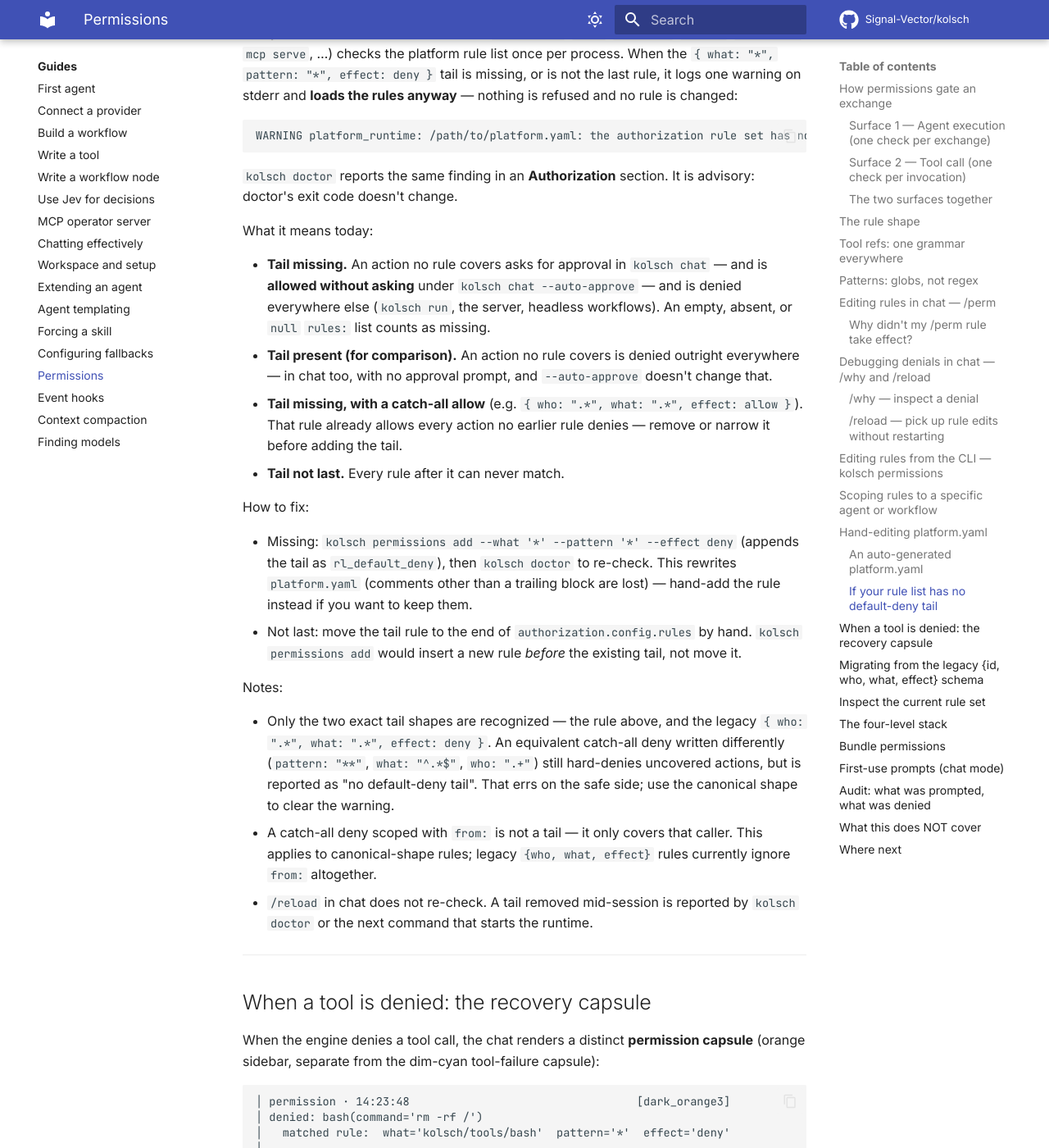
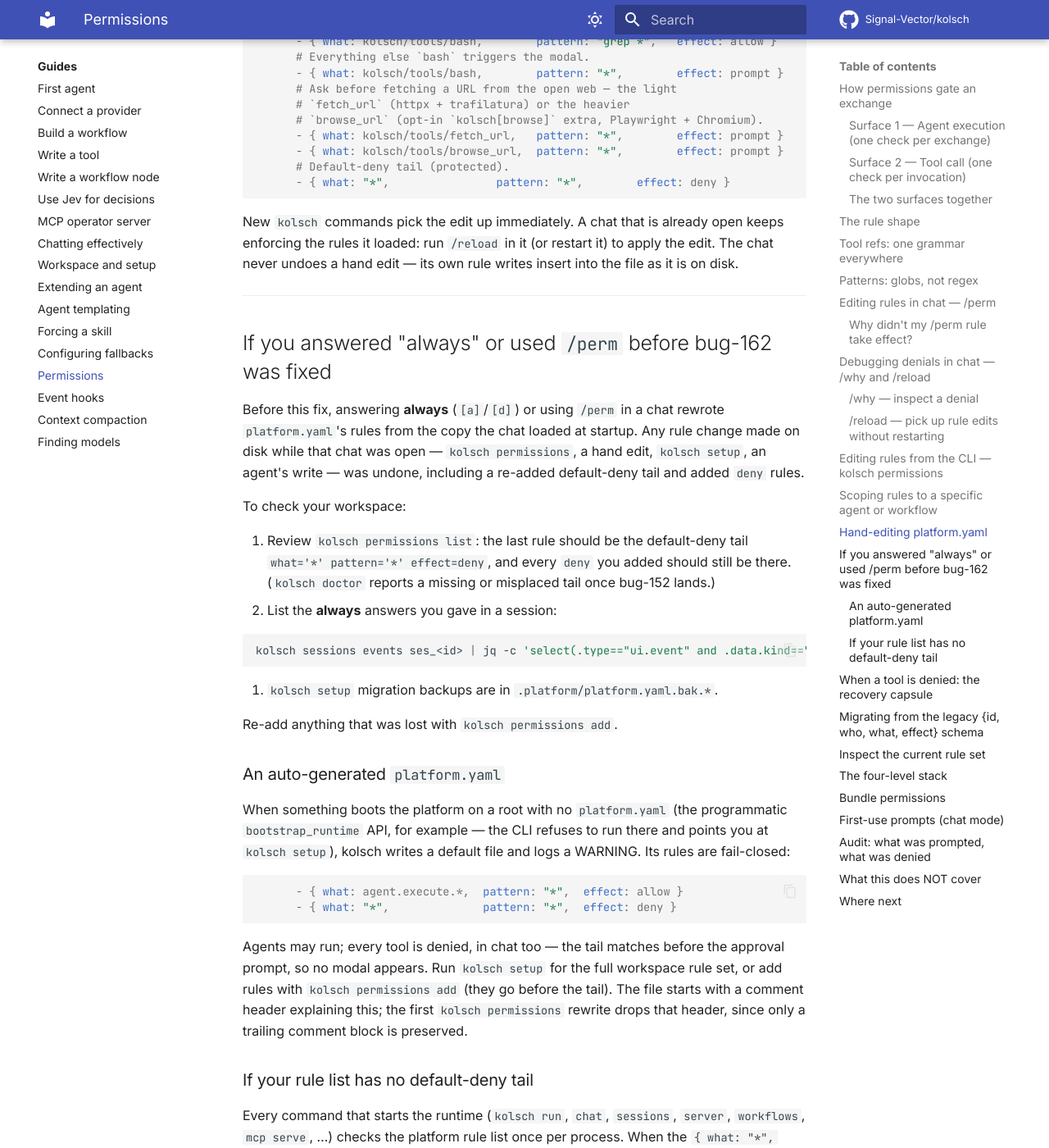
Before and after one commit to Signal-Vector/kolsch, an MkDocs documentation site: the page built from docs/how-to/permissions.md, in a window 1280 px wide and 1400 px high, scrolled down 9588 px. Shown: the whole window at 82% size. Built offline with MkDocs 1.6.1 and Material for MkDocs 9.7.7, drawn with Linux system fonts in a browser that asks for light colours; comment, search, counter and statistics services are not loaded; some of the changed text lies outside the part shown.

Commit message:
docs(authz): rule persistence is insert-only on the current file (bug-162)
- secrets-sandbox-authz contract §3.7.4 "Rule persistence": the
  provider never hands its list to a writer; one insert/remove on the
  disk rules under platform_yaml_lock; disk edits apply on /reload;
  failed writes keep the rule for the session; /reload keeps the
  prompt registration.
- permissions how-to: fix the false "reloads on the next authz check"
  claims; where "always" rules land; /perm and CLI failure output; the
  drift notice; concurrency note; affected-user note with a jq recipe
  over prompt.answered events.
- AGENTS.md hard rule: never write an in-memory rule list back.

Co-Authored-By: Claude Opus 5.5 <noreply@anthropic.com>

````diff
--- a/docs/how-to/permissions.md
+++ b/docs/how-to/permissions.md
@@ -14,10 +14,15 @@ matches what you're doing:
 | Surface | When to use |
 |---|---|
 | **`/perm` slash commands (in chat)** | Quick adjustments while chatting — write a rule, undo a rule, see the rule list, all without leaving the conversation. |
-| **`kolsch permissions` CLI** | Scripted edits, batch changes, audit reports. Same atomic write as the in-chat modal. |
-| **Hand-edit `platform.yaml`** | Cross-machine sync, version control, comments. The runtime reloads on the next authz check. |
+| **`kolsch permissions` CLI** | Scripted edits, batch changes, audit reports. Same locked, insert-only write as the in-chat modal. |
+| **Hand-edit `platform.yaml`** | Cross-machine sync, version control, comments. A running chat keeps enforcing the rules it loaded until you run `/reload` (or restart it); new `kolsch` commands read the file fresh. |
 
-All three write the same shape; you can mix and match.
+All three write the same shape; you can mix and match. Every rule
+write — an "always" answer, `/perm`, `kolsch permissions add/remove` —
+inserts or removes **one** rule in the file as it is on disk right
+now, under a lock (`.platform/platform.yaml.lock`), and keeps your
+comments and every other edit. So a chat and `kolsch permissions` in
+another terminal can run at the same time without undoing each other.
 
 ---
 
@@ -255,10 +260,21 @@ below):
 ```
 
 After an `allow`/`deny`/`prompt`, the chat prints the position the
-rule landed at:
+rule landed at in `platform.yaml`:
 
 ```
-/perm allow: added rule  what='kolsch/tools/bash'  pattern='find *'  effect=allow  (above the catch-all, position 4)
+/perm allow: added rule  what='kolsch/tools/bash'  pattern='find *'  effect=allow  (above the catch-all, position 4 in platform.yaml)
+```
+
+`/perm` changes the chat's live rules **and** the file. The file write
+inserts into (or removes from) the rules as they are on disk now, so
+edits made outside this chat survive. If the file can't be written —
+it's missing, unparseable, its rules don't load, or another writer
+holds the lock — the change still applies to this chat and `/perm`
+says so:
+
+```
+/perm allow: applied for this chat only — not saved: unparseable: …
 ```
 
 If you write a duplicate `(what, pattern)`, `/perm` replaces the
@@ -267,7 +283,7 @@ the replaced position:
 
 ```
 /perm allow: replaced previous rule at position 4
-/perm allow: added rule  what='kolsch/tools/bash'  pattern='find *'  effect=allow  (above the catch-all, position 4)
+/perm allow: added rule  what='kolsch/tools/bash'  pattern='find *'  effect=allow  (above the catch-all, position 4 in platform.yaml)
 ```
 
 ### Why didn't my `/perm` rule take effect?
@@ -343,7 +359,23 @@ The command atomically:
 
 Next authz decision uses the new rules. In-flight tool calls
 straddling a `/reload` are race-safe — they see the old provider
-consistently across all their decisions.
+consistently across all their decisions. Approval prompts keep
+working after a `/reload`.
+
+`/reload` is the **only** way a running chat starts enforcing rule
+edits made on disk — by hand, by `kolsch permissions`, by `kolsch
+setup`, or by another chat. Answering **always** or running `/perm`
+never undoes those edits (they're kept in the file), but it doesn't
+apply them either. When an **always** answer finds that the file's
+rules differ from the ones the chat loaded, the chat shows a one-time
+notice:
+
+```
+platform.yaml's rules changed on disk since this chat loaded them; those changes are not enforced yet. Review them (`kolsch permissions list`), then run `/reload`.
+```
+
+Review the file before you `/reload` — it applies every edit in it,
+whoever made it.
 
 Common `/why` → edit → `/reload` loop:
 
@@ -379,6 +411,12 @@ optional `--from <ref>` scopes the rule to invocations whose
 caller-chain contains a matching 3-segment agent/workflow ref (see
 ["Scoping rules to a specific agent or workflow"](#scoping-rules-to-a-specific-agent-or-workflow)
 below).
+
+`add` and `remove` edit the file as it is on disk (under the same
+lock the chat uses) and print the rule's position. An `add` of a rule
+that's already in effect prints `already present at position N;
+nothing written`. Any failure exits 1 with an `error:` line and leaves
+the file untouched.
 
 The default-deny tail is **removal-protected**:
 `kolsch permissions remove rl_default_deny` exits 1 with
@@ -464,7 +502,38 @@ authorization:
       - { what: "*",                pattern: "*",        effect: deny }
 ```
 
-Reloads on the next authz check — no restart.
+New `kolsch` commands pick the edit up immediately. A chat that is
+already open keeps enforcing the rules it loaded: run `/reload` in it
+(or restart it) to apply the edit. The chat never undoes a hand edit —
+its own rule writes insert into the file as it is on disk.
+
+---
+
+## If you answered "always" or used `/perm` before bug-162 was fixed
+
+Before this fix, answering **always** (`[a]`/`[d]`) or using `/perm`
+in a chat rewrote `platform.yaml`'s rules from the copy the chat
+loaded at startup. Any rule change made on disk while that chat was
+open — `kolsch permissions`, a hand edit, `kolsch setup`, an agent's
+write — was undone, including a re-added default-deny tail and added
+`deny` rules.
+
+To check your workspace:
+
+1. Review `kolsch permissions list`: the last rule should be the
+   default-deny tail `what='*' pattern='*' effect=deny`, and every
+   `deny` you added should still be there. (`kolsch doctor` reports a
+   missing or misplaced tail once bug-152 lands.)
+2. List the **always** answers you gave in a session:
+
+   ```bash
+   kolsch sessions events ses_<id> | jq -c 'select(.type=="ui.event" and .data.kind=="kolsch.prompt.answered" and (.data.payload.response=="a" or .data.payload.response=="d")) | [.created_at, .data.payload.rule.what, .data.payload.rule.pattern, .data.payload.rule.effect]'
+   ```
+
+3. `kolsch setup` migration backups are in
+   `.platform/platform.yaml.bak.*`.
+
+Re-add anything that was lost with `kolsch permissions add`.
 
 ### An auto-generated `platform.yaml`
 
@@ -720,9 +789,17 @@ anymore. An unconfigured tool fires the `[y]/[a]/[n]/[d]` modal:
 
 - **`[y]`** — allow once; no rule written.
 - **`[a]`** — always allow; a new rule with the suggested glob
-  pattern is appended to `platform.yaml`.
+  pattern is saved to `platform.yaml`.
 - **`[n]`** — deny once; no rule written; next call prompts again.
-- **`[d]`** — always deny; a new deny rule lands in `platform.yaml`.
+- **`[d]`** — always deny; a new deny rule is saved to `platform.yaml`.
+
+An **always** rule is inserted into the file as it is on disk now:
+immediately before the `prompt` rule that asked (when that rule is in
+`platform.yaml`), otherwise before the default-deny tail, otherwise at
+the end. Comments and every other edit in the file are kept. If the
+rule is already in effect, nothing is written. If the file can't be
+written, the rule still applies for the rest of this chat and a notice
+gives the `kolsch permissions add …` command that saves it later.
 
 The suggested pattern is a glob: `find /` → `find *`, `/abs/X.py`
 → `/abs/*`. Edit before committing if you want it narrower or
````
Also changed, not shown: AGENTS.md (+7 -0 lines), docs/explanation/secrets-sandbox-authz-contract.md (+16 -4 lines).
